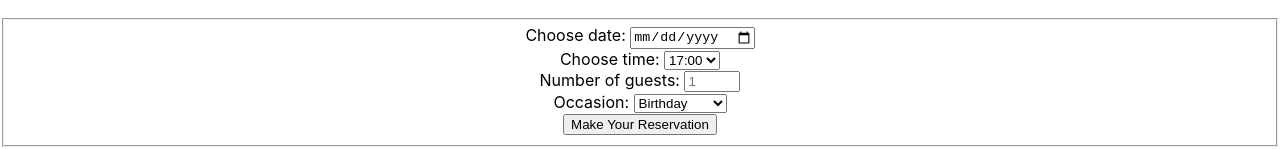
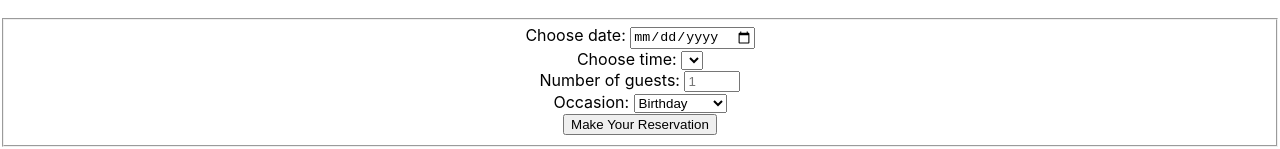
Before and after one commit to lientran1990/Little-Lemon-project, a React (Create React App) app: page /reservation in a window 1280 px wide. Shown: the part 176-325 px from the top of the page. Built offline with nearby package versions, Linux system fonts and the light colour scheme.

Commit message:
add ConfirmedBooking

```diff
--- a/src/App.js
+++ b/src/App.js
@@ -1,19 +1,24 @@
 import "./App.css";
-import { BrowserRouter, Routes, Route } from "react-router-dom";
-
+import {
+  Navigate,
+  BrowserRouter,
+  Routes,
+  Route,
+  useNavigate,
+} from "react-router-dom";
 import Home from "./pages/Home";
 import Booking from "./pages/Booking";
+import ConfirmedBooking from "./components/ConfirmedBooking";
 
 function App() {
   return (
-    <BrowserRouter>
     <div className="App">
       <Routes>
         <Route path="/" exact element={<Home />} />
         <Route path="/reservation" element={<Booking />} />
+        <Route path="/confirmed" element={<ConfirmedBooking />} />
       </Routes>
     </div>
-    </BrowserRouter>
   );
 }
 
--- a/src/components/BookingForm.js
+++ b/src/components/BookingForm.js
@@ -1,6 +1,6 @@
 import { useState } from "react";
 
-const BookingForm = () => {
+const BookingForm = ({ availableTimes, handleDateChanged, submitForm }) => {
   const [form, setForm] = useState({
     date: "",
     time: "",
@@ -10,16 +10,7 @@ const BookingForm = () => {
 
   const handleSubmit = (event) => {
     event.preventDefault();
-    alert(
-      `Submit:` +
-        "date: " +
-        "time: " +
-        form.time +
-        "guest: " +
-        form.guests +
-        "occasion: " +
-        form.occasion
-    );
+    submitForm(event);
   };
   return (
     <div className="booking-form">
@@ -36,6 +27,7 @@ const BookingForm = () => {
                   ...form,
                   date: e.target.value,
                 });
+                handleDateChanged(e.target.value);
               }}
               required
             />
@@ -51,13 +43,18 @@ const BookingForm = () => {
                   time: e.target.value,
                 });
               }}
+              required
             >
-              <option>17:00</option>
+              {availableTimes.map((availableTime) => {
+                return <option key={availableTime}>{availableTime}</option>;
+              })}
+              required
+              {/* <option>17:00</option>
               <option>18:00</option>
               <option>19:00</option>
               <option>20:00</option>
               <option>21:00</option>
-              <option>22:00</option>
+              <option>22:00</option> */}
             </select>
           </div>
           <div>
@@ -75,6 +72,7 @@ const BookingForm = () => {
                   guests: e.target.value,
                 });
               }}
+              required
             />
           </div>
           <div>
@@ -88,6 +86,7 @@ const BookingForm = () => {
                   occasion: e.target.value,
                 });
               }}
+              required
             >
               <option>Birthday</option>
               <option>Anniversary</option>
--- /dev/null
+++ b/src/components/ConfirmedBooking.js
@@ -0,0 +1,15 @@
+import React from "react";
+
+const ConfirmedBooking = () => {
+  return (
+    <div className="comfirm">
+      <div>
+        <h1>
+          Booking has been <span>confirmed!</span>
+        </h1>
+      </div>
+    </div>
+  );
+};
+
+export default ConfirmedBooking;
--- a/src/components/MainContent.js
+++ b/src/components/MainContent.js
@@ -1,3 +1,5 @@
+import { Link } from "react-router-dom";
+
 const MainContent = () => {
   return (
     <div className="container-main">
@@ -12,9 +14,9 @@ const MainContent = () => {
           focused on traditional recipes <br />
           served with a modern twist.{" "}
         </p>
-        <button className="button" type="button">
-          Reserve a Table
-        </button>
+        <Link to="/reservation">
+          <button aria-label="On Click">Reserve Table</button>
+        </Link>
       </span>
       <img
         className="img-main"
--- a/src/index.js
+++ b/src/index.js
@@ -1,13 +1,16 @@
-import React from 'react';
-import ReactDOM from 'react-dom/client';
-import './index.css';
-import App from './App';
-import reportWebVitals from './reportWebVitals';
+import React from "react";
+import ReactDOM from "react-dom/client";
+import "./index.css";
+import App from "./App";
+import reportWebVitals from "./reportWebVitals";
+import { BrowserRouter } from "react-router-dom";
 
-const root = ReactDOM.createRoot(document.getElementById('root'));
+const root = ReactDOM.createRoot(document.getElementById("root"));
 root.render(
   <React.StrictMode>
-    <App />
+    <BrowserRouter>
+      <App />
+    </BrowserRouter>
   </React.StrictMode>
 );
 
--- /dev/null
+++ b/src/mockapi/availableTimeApi.js
@@ -0,0 +1,15 @@
+const availableTimeApi = function (date) {
+  // send date to server
+  // server check available time for that date
+  // server responds availabletimes
+  let result = [];
+
+  for (let i = 13; i <= 23; i++) {
+    if (Math.random() > 0.5) {
+      result.push(i + ":00");
+    }
+  }
+  return result;
+};
+
+export default availableTimeApi;
--- a/src/pages/Booking.js
+++ b/src/pages/Booking.js
@@ -1,14 +1,42 @@
+import React from "react";
+import { useState } from "react";
+import {
+  Navigate,
+  BrowserRouter,
+  Routes,
+  Route,
+  useNavigate,
+} from "react-router-dom";
 import BookingForm from "../components/BookingForm";
 import Header from "../components/Header";
+import availableTimeApi from "../mockapi/availableTimeApi";
 
 function Booking() {
+  const navigate = useNavigate();
+  function submitFormApi(formData) {
+    if (submitAPI(formData)) {
+      navigate("/confirmed");
+    }
+  }
+
+  const [availableTimesB, setTimes] = useState([]);
   return (
     <div>
       <h1>This is Booking</h1>
       <Header />
-      <BookingForm />
+      <BookingForm
+        availableTimes={availableTimesB}
+        handleDateChanged={(value) => {
+          setTimes(availableTimeApi(value));
+        }}
+        submitForm={submitFormApi}
+      />
     </div>
   );
 }
 
+const submitAPI = function (formData) {
+  return true;
+};
+
 export default Booking;
--- a/src/pages/Home.js
+++ b/src/pages/Home.js
@@ -1,5 +1,6 @@
 import Header from "../components/Header";
 import MainContent from "../components/MainContent";
+import Footer from "../components/Footer";
 
 function Home() {
   return (
@@ -7,6 +8,7 @@ function Home() {
       <h1>This is Home</h1>
       <Header />
       <MainContent />
+      <Footer />
     </div>
   );
 }
```
Lines whose indentation alone changed are shown as unchanged.
